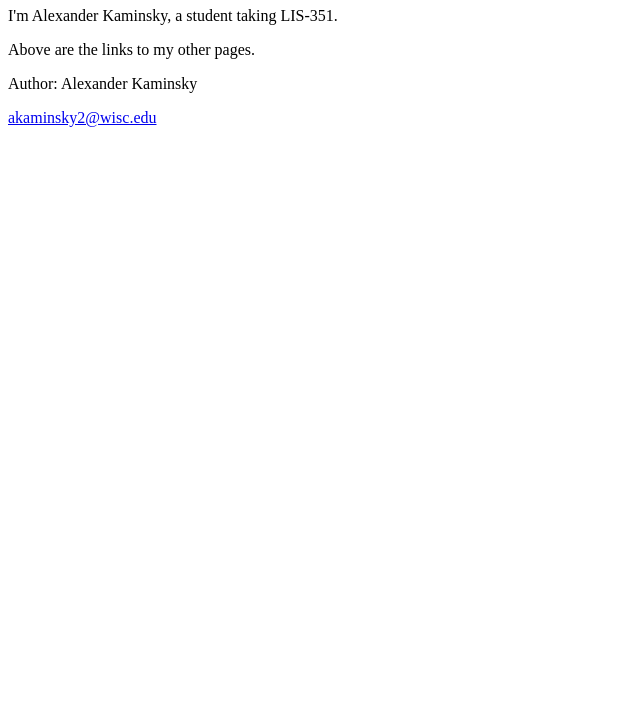
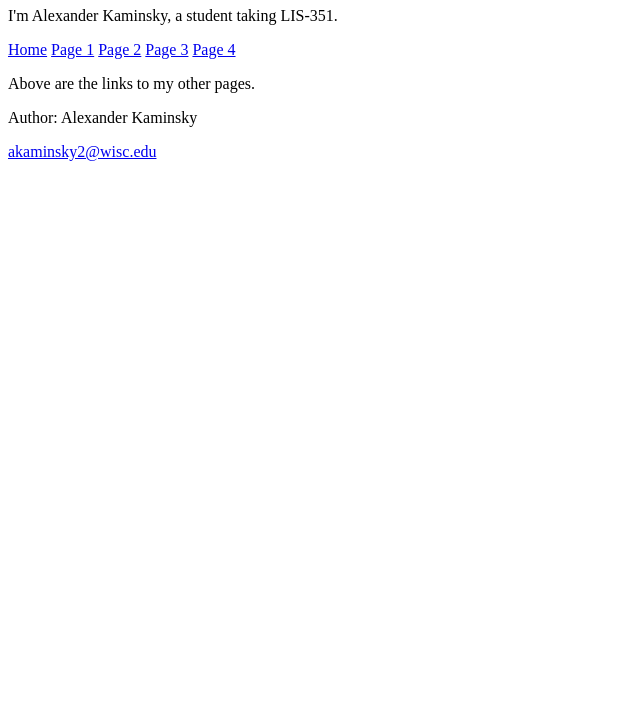
Before and after one commit to AKOTGH/akotgh.github.io, a plain HTML site: page index.html in a window 1280 px wide. Shown: the part 99-800 px from the top of the page, without its empty margins (0-640 px from the left). Drawn offline with Linux system fonts and the light colour scheme.

Commit message:
Update index.html
augghaghaghg

```diff
--- a/index.html
+++ b/index.html
@@ -20,12 +20,19 @@
   <a href="Page3.html">Page 3</a>
   <a href="Page4.html">Page 4</a>
 </nav>
-<main>
+
 <header>
 <h1>Welcome to my Website!</h1>
 <p>I'm Alexander Kaminsky, a student taking LIS-351.</p>
+<nav>
+  <a href="index.html">Home</a>
+  <a href="Page1.html">Page 1</a>
+  <a href="Page2.html">Page 2</a>
+  <a href="Page3.html">Page 3</a>
+  <a href="Page4.html">Page 4</a>
+</nav>
 </header>
-</main>
+
 <section>
 <p>Above are the links to my other pages.</p>
 </section>
```
